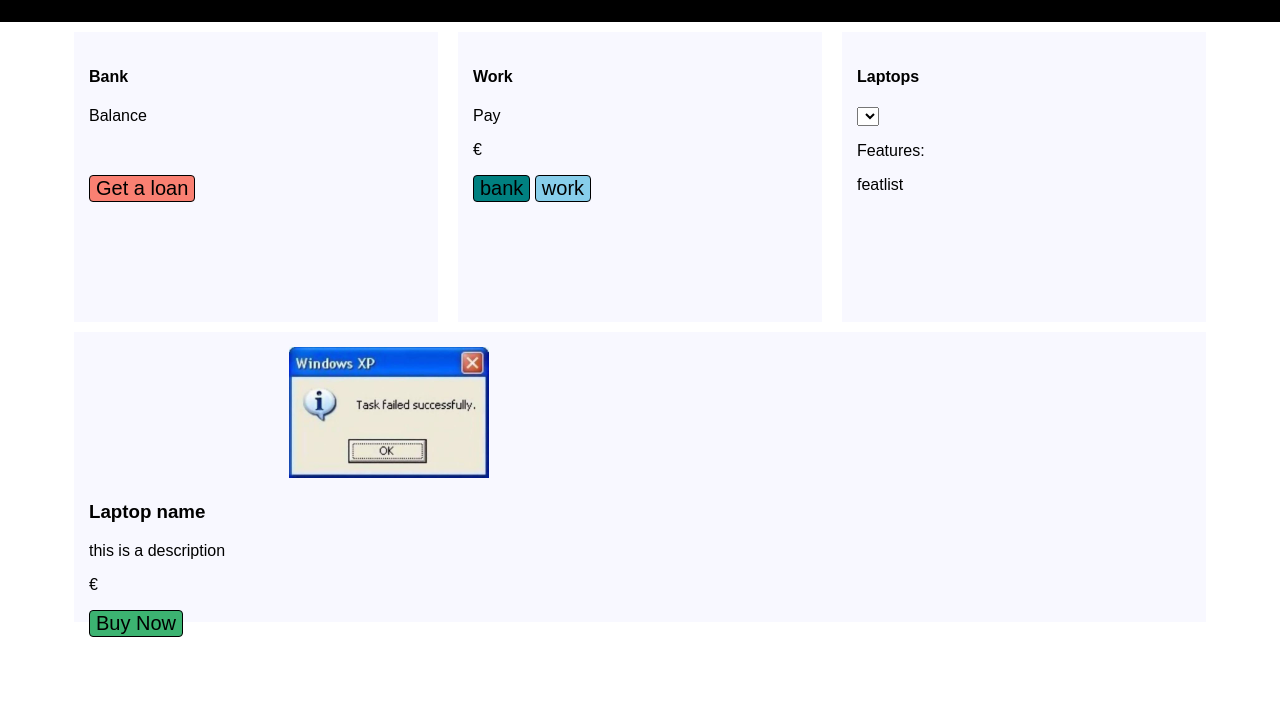
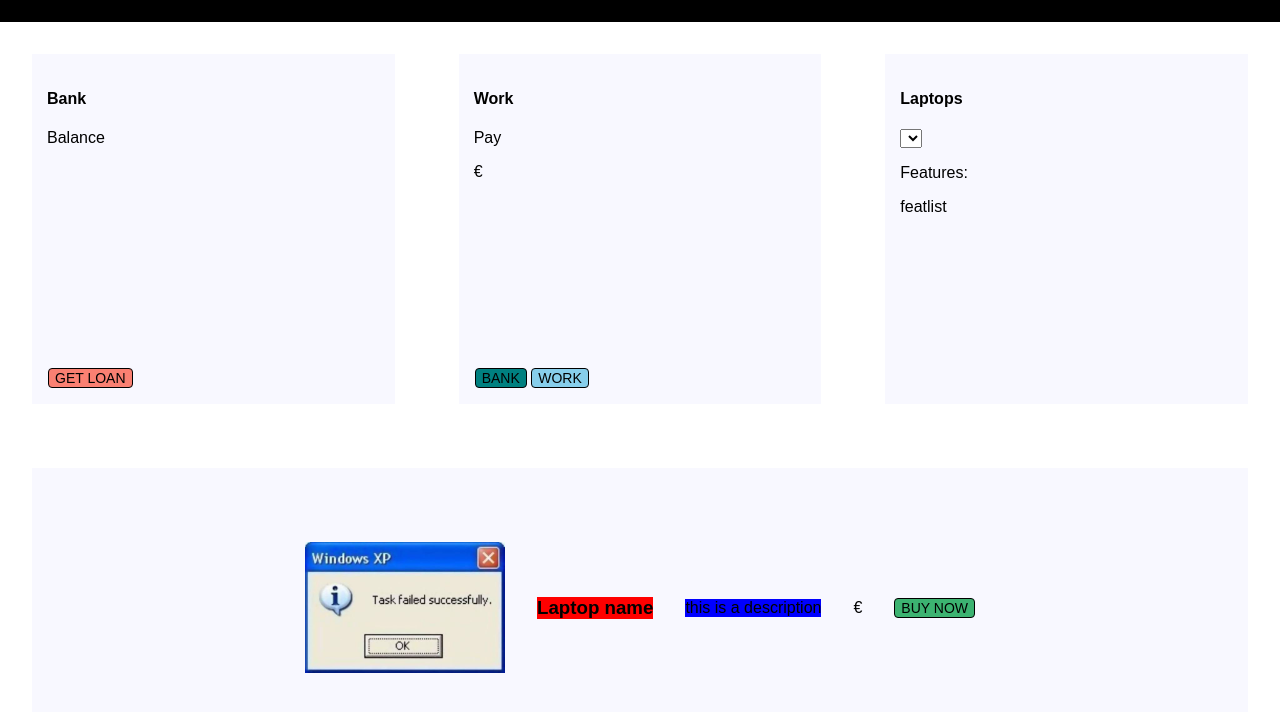
Before and after one commit to MNiccu/MNiccu.github.io, a plain HTML site: page index.html in a window 1280 px wide. Shown: the part 56-768 px from the top of the page. Drawn offline with Linux system fonts and the light colour scheme; no server answers.

Commit message:
css fixes

```diff
--- a/index.html
+++ b/index.html
@@ -20,9 +20,9 @@
         }
 
         .all {
-            width: 90%;
-            margin: auto;
-            height: 80%;
+            display: flex;
+            flex-wrap: wrap;
+
         }
 
         .toprow {
@@ -31,36 +31,55 @@
         }
 
         .smallbox {
-            height: 260px;
+            height: 20rem;
+            background-color: ghostwhite;
+            width: 16rem;
+            margin: 2rem;
+            padding: 15px;
+            flex-grow: 1;
+            position: relative;
+            justify-content: center;
+            align-items: center;
+        }
+
+        .red {
+            background-color: red;
+        }
+
+        .blue {
+            background-color: blue;
+        }
+
+        .bigbox {
             background-color: ghostwhite;
             width: 100%;
-            margin: 10px;
-            padding: 15px;
+            margin: 2rem;
+            padding: 10px;
+            height: 260px;
+            display: flex;
+            flex-direction: row;
+            align-items: center;
+            justify-content: center;
+            text-align: center;
+            gap: 2rem;
 
 
         }
 
-
-        .bigbox {
-            background-color: ghostwhite;
-            width: calc(100% - 50px);
-            margin-left: 10px;
-            padding: 15px;
-            height: 260px;
-            margin-bottom: 30px;
-
-
-        }
         button {
 
             border: 1px solid black;
             border-radius: 4px;
-            font-size: 20px;
+            font-size: 14px;
 
         }
-      .bigbox #laptopimage {
-           position: relative;
-           left: 200px;
+
+        .buttons {
+            position: absolute;
+            bottom: 0;
+            left: 0;
+            right: 0;
+            margin: 1rem;
         }
 
         button:hover {
@@ -73,11 +92,12 @@
 
         .loanbutton {
             background-color: salmon;
+
         }
 
         .workbutton {
             background-color: skyblue;
-            ;
+
         }
 
         .repaybutton {
@@ -86,9 +106,8 @@
 
         .buybutton {
             background-color: mediumseagreen;
+
         }
-
-
     </style>
 </head>
 
@@ -98,24 +117,28 @@
     </div>
 
     <div class="all">
-        <div class="toprow">
+
         <div class="smallbox" id="bankbox">
             <h4>Bank</h4>
             <p>Balance</p>
             <p id="balance" name="balance"></p>
             <p style="visibility: hidden;" id="loanTitle">Your loan: </p>
             <p style="visibility: hidden;" id="outstandingLoan"></p>
-                <button class="loanbutton" id="loan" onclick="takeLoan()">Get a loan</button>
-
+            <div class="buttons">
+                <button class="loanbutton" id="loan" onclick="takeLoan()">GET LOAN</button>
+            </div>
         </div>
 
         <div class="smallbox" id="workbox">
             <h4>Work</h4>
             <p>Pay</p>
             <p id="pay">€</p>
-                <button class="bankbutton" id="bank" onclick="bankMoney()">bank</button>
-                <button class="workbutton" id="work" onclick="work()">work</button>
-                <button class="repaybutton" id="repay" style="visibility: hidden;" onclick="repayLoan()">repay loan</button>
+            <div class="buttons">
+                <button class="bankbutton" id="bank" onclick="bankMoney()">BANK</button>
+                <button class="workbutton" id="work" onclick="work()">WORK</button>
+                <button class="repaybutton" id="repay" style="visibility: hidden;" onclick="repayLoan()">REPAY
+                    LOAN</button>
+            </div>
         </div>
         <div class="smallbox" id="laptopbox">
             <h4>Laptops</h4>
@@ -124,13 +147,15 @@
             <p>Features:</p>
             <p style="white-space: pre-line;" id="specs">featlist</p>
         </div>
-        </div>
+
         <div class="bigbox" id="buybox">
-            <img id="laptopimage" src="imagefail.png" onerror="imgNotFound(event)" width="200">
-            <h3 id="laptopName">Laptop name</h3>
-            <p id="description">this is a description</p>
+            <img class="laptopimage blue" id="laptopimage" src="imagefail.png" onerror="imgNotFound(event)" width="200">
+
+            <h3 class="laptopName red" id="laptopName">Laptop name</h3>
+            <p class="description blue" id="description">this is a description</p>
             <p id="price">€</p>
-            <button class="buybutton" id="buy" onclick="buyLaptop()">Buy Now</button>
+            <button class="buybutton" id="buy" onclick="buyLaptop()">BUY NOW</button>
+
         </div>
     </div>
 
```
Lines whose indentation alone changed are shown as unchanged.
